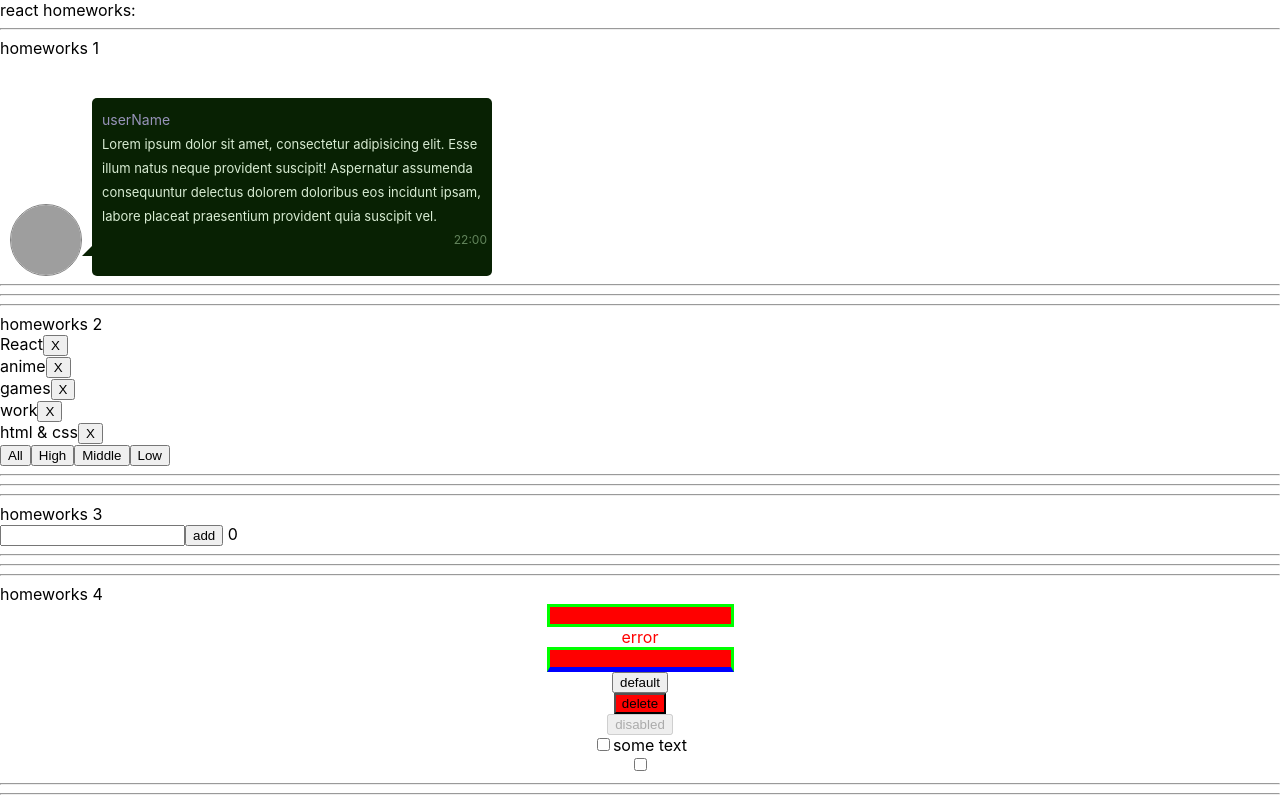
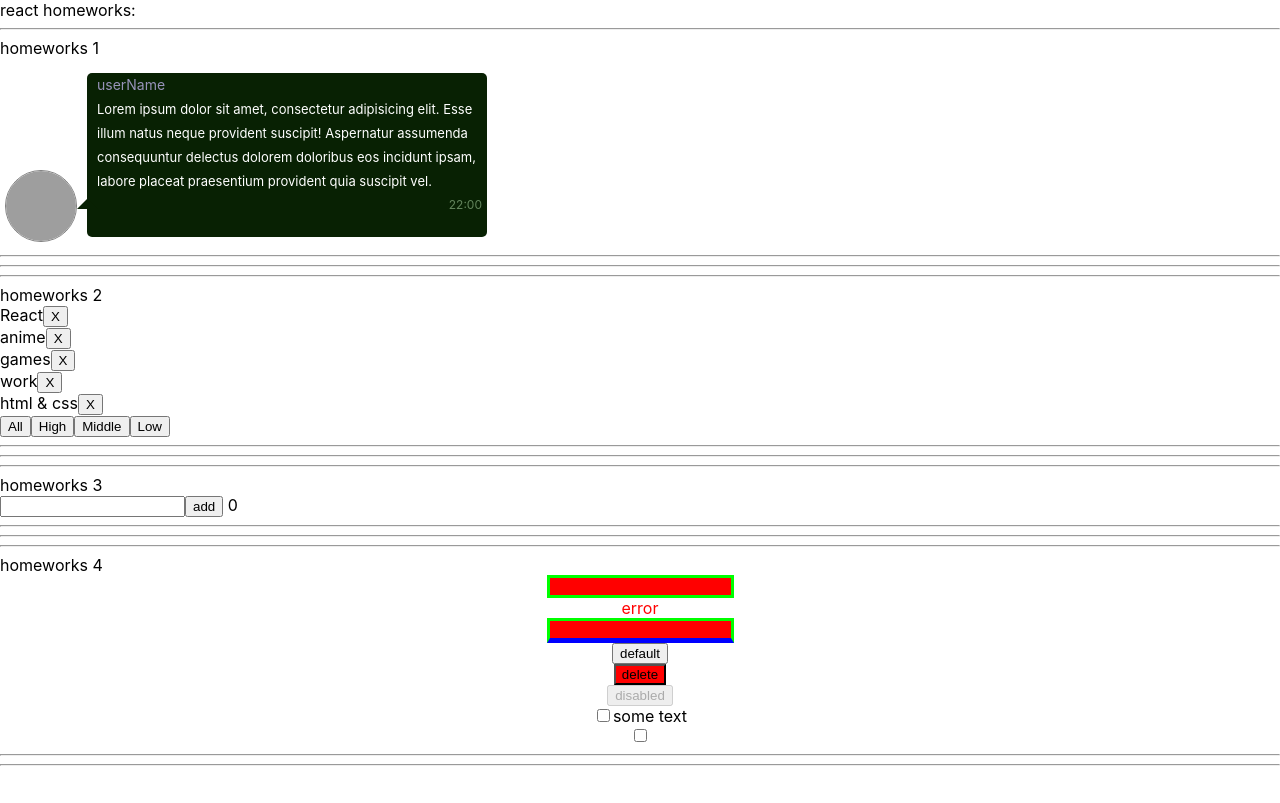
Before and after one commit to KirillDolzhenkov/homework-front-1, a React (Create React App) app: page / in a window 1280 px wide. Built offline with nearby package versions, Linux system fonts and the light colour scheme; grey boxes are pictures that could not be loaded.

Commit message:
fixed message bubble & completed HM1

```diff
--- a/src/p2-homeworks/h1/Message.module.css
+++ b/src/p2-homeworks/h1/Message.module.css
@@ -1,6 +1,7 @@
 .message {
-    margin: 10px 0 0 10px;
-    /* border: 1px solid gray;*/
+    padding: 5px;
+    /*margin: 10px 0 0 10px;*/
+    /*border: 1px solid gray;*/
     display: flex;
     flex-direction: row;
     justify-content: start;
@@ -18,13 +19,13 @@
 }
 
 .content {
+    display: flex;
+    flex-direction: column;
     line-height: 24px;
-    min-height: 67px;
     width: 390px;
-    background-color: #082103;;
-    float: left;
-    margin-top: 30px;
-    padding-top: 10px;
+    background-color: #082103;
+    margin-top: 10px;
+    margin-bottom: 5px;
     border-radius: 5px;
     padding-left: 10px;
 }
@@ -34,10 +35,11 @@
     position: relative;
     left: -20px;
     top: -28.5px;
-    z-index: 1;
+    /*z-index:  1;*/
     border: 10px solid transparent;
-    border-right: 10px solid #082103;;
-    border-bottom: 10px solid #082103;;
+    /*border-right: 10px solid #edeef0;*/
+    border-bottom: 10px solid #082103;
+    width: 1px;
 }
 
 .name {
@@ -46,8 +48,9 @@
 }
 
 .text {
-    color: #D8ECD3;
+    color: #fff;
     font-size: 13px;
+    word-wrap: break-word;
 }
 
 .time {
@@ -56,4 +59,7 @@
     justify-content: right;
     padding-right: 5px;
     font-size: 12px;
+    /*border: 1px solid gray;*/
+    /* position: relative;
+     top: 22px;*/
 }
```
